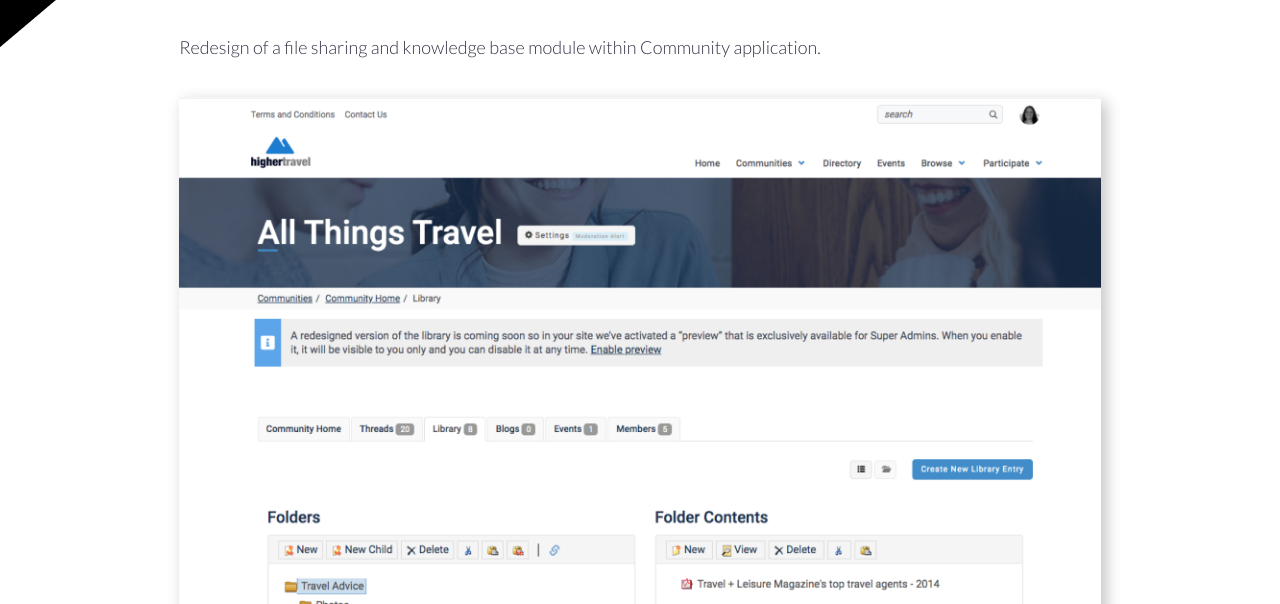
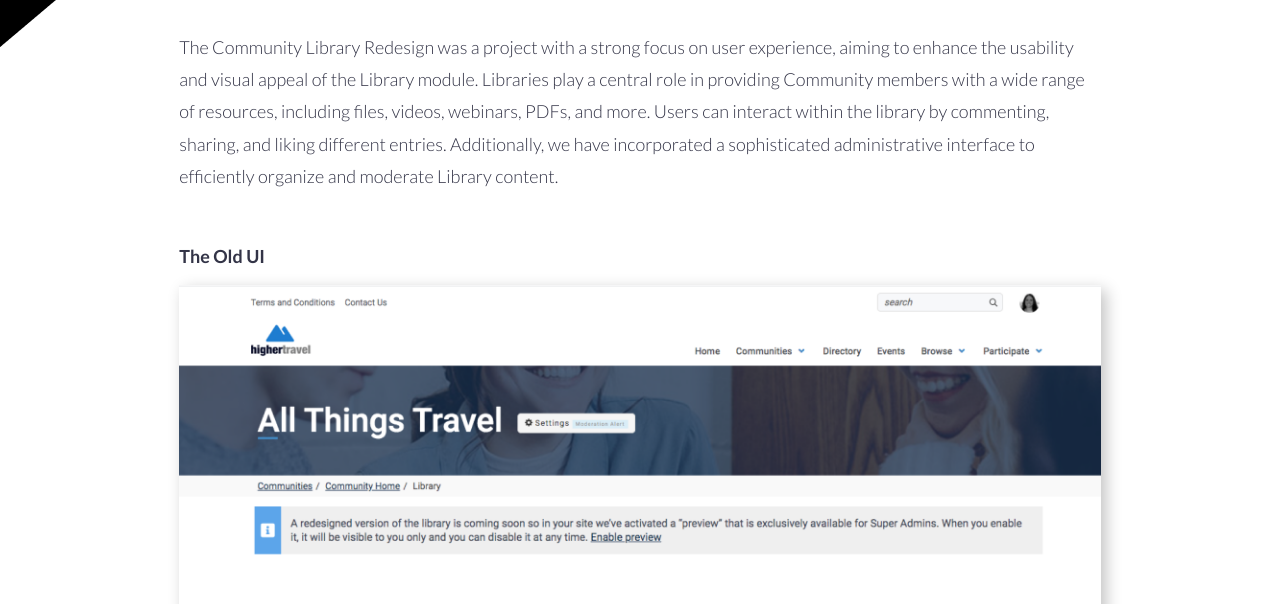
Before and after one commit to calie/caliedesigns.com, a website: page projects/library.html in a window 1280 px wide. Shown: the part 196-800 px from the top of the page. Drawn offline with nearby package versions, Linux system fonts and the light colour scheme; a web font is replaced by a local one.

Commit message:
update library text
update

```diff
--- a/projects/library.html
+++ b/projects/library.html
@@ -77,8 +77,9 @@
         </div>
         <div class="row">
             <div class="col-12">
-                    <p>Redesign of a file sharing and knowledge base module within
-                            Community application.
+                    <p>The Community Library Redesign was a project with a strong focus on user experience, aiming to enhance the usability and visual appeal of the Library module.
+                        Libraries play a central role in providing Community members with a wide range of resources, including files, videos, webinars, PDFs, and more. Users can interact within the library by commenting, sharing, and liking different entries.
+                        Additionally, we have incorporated a sophisticated administrative interface to efficiently organize and moderate Library content.
                         </p>
             </div>
         </div>
@@ -87,13 +88,14 @@
 
 
             <div class="col-12">
+                    <h3>The Old UI</h3>
                     <img src="../images/library/old4.png" class="res-image shadow"/>
             </div>
             <div class="col-12">
                     <img src="../images/library/old3.png" class="res-image shadow"/>
             </div>
             <div class="col-12">
-                    <h3>The Old UI</h3>
+
                 <img src="../images/library/old1.png" class="res-image shadow"/>
             </div>
 
```
